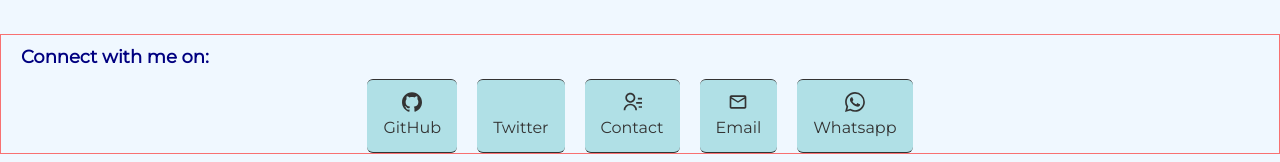
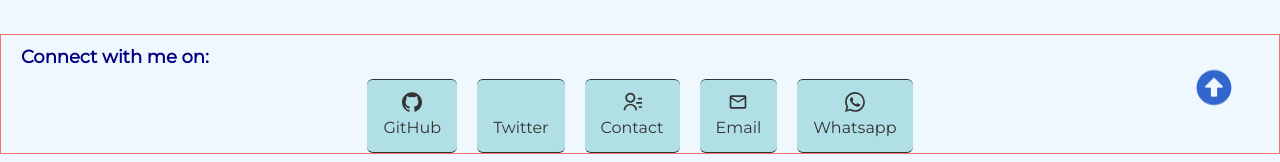
Before and after one commit to feran15/PORTFOLIO, a React (Vite) app: page / in a window 1280 px wide. Shown: the part 576-738 px from the top of the page. Built offline with nearby package versions, Linux system fonts and the light colour scheme; some icons are missing.

Commit message:
added a scroll to top component

```diff
--- a/src/App.jsx
+++ b/src/App.jsx
@@ -7,6 +7,7 @@ import { Works } from "./components/Works";
 import { About } from "./components/About";
 import { Contact } from "./components/Contact";
 import { Footer } from "./components/Footer";
+import { ScrollToTop } from "./components/ScrollToTop";
 
 function App() {
   return (
@@ -20,6 +21,7 @@ function App() {
         <About />
         <Contact />
         <Footer />
+        <ScrollToTop />
       </main>
     </BrowserRouter>
   );
--- a/src/components/Footer.jsx
+++ b/src/components/Footer.jsx
@@ -7,7 +7,7 @@ import { SiGithub } from "react-icons/si";
 
 export const Footer = () => {
   return (
-    <footer className="border border-green-400 mt-20">
+    <footer className="border border-green-400 mt-24">
       <div className="flex flex-col items-center justify-center py-4 space-y-4">
         <span className="flex space-x-5">
           <SiGithub className="socials-icon" />
--- /dev/null
+++ b/src/components/ScrollToTop.jsx
@@ -0,0 +1,11 @@
+import React from "react";
+import { FaArrowAltCircleUp } from "react-icons/fa";
+
+
+export const ScrollToTop = () => {
+  return (
+    <div className="fixed bottom-28 right-12">
+      <FaArrowAltCircleUp className=" text-[#3366CC] text-4xl animate-bounce" />
+    </div>
+  );
+};
```
